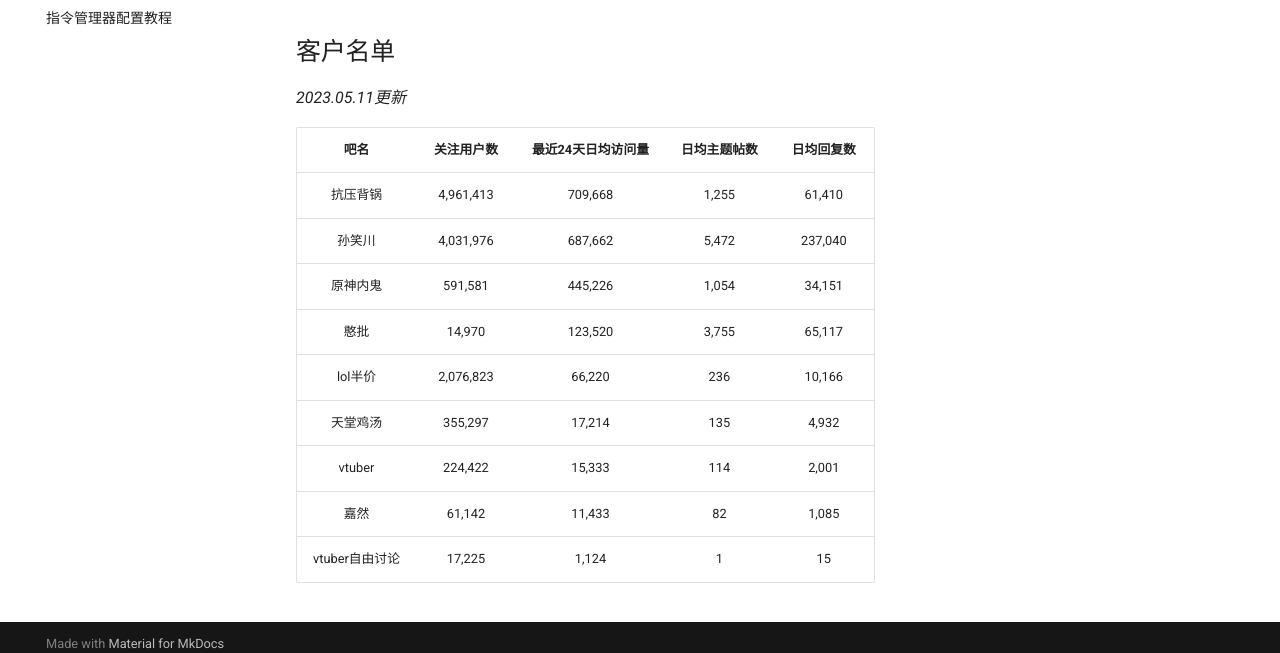
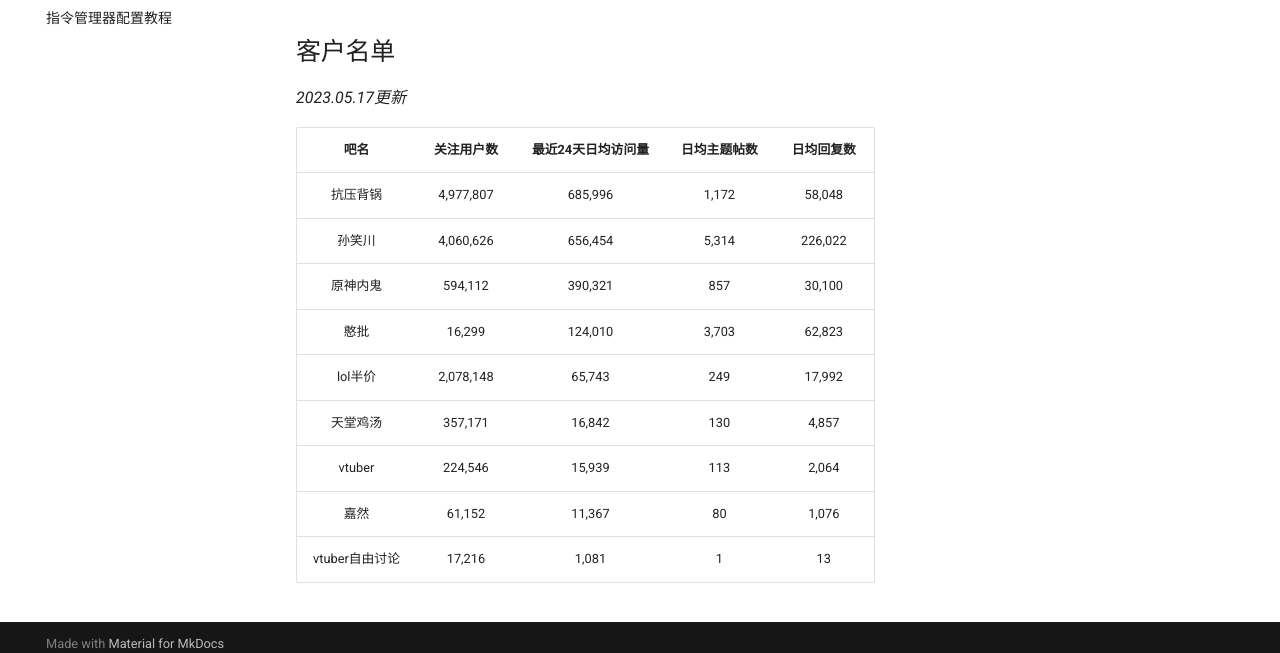
Before and after one commit to lumina37/aiotieba-reviewer, an MkDocs documentation site: the page built from docs/index.md, in a window 1280 px wide and 900 px high, scrolled down 617 px. Shown: the part 233-886 px from the top of the window. Built offline with MkDocs 1.6.1 and Material for MkDocs 9.7.7, drawn with Linux system fonts in a browser that asks for light colours; comment, search, counter and statistics services are not loaded.

```diff
--- a/docs/index.md
+++ b/docs/index.md
@@ -25,16 +25,16 @@ pip install .
 
 ## 客户名单
 
-*2023.05.11更新*
+*2023.05.17更新*
 
 |      吧名      | 关注用户数 | 最近24天日均访问量 | 日均主题帖数 | 日均回复数 |
 | :------------: | :--------: | :----------------: | :----------: | :--------: |
-|    抗压背锅    | 4,961,413  |      709,668       |    1,255     |   61,410   |
-|     孙笑川     | 4,031,976  |      687,662       |    5,472     |  237,040   |
-|    原神内鬼    |  591,581   |      445,226       |    1,054     |   34,151   |
-|      憨批      |   14,970   |      123,520       |    3,755     |   65,117   |
-|    lol半价     | 2,076,823  |       66,220       |     236      |   10,166   |
-|    天堂鸡汤    |  355,297   |       17,214       |     135      |   4,932    |
-|     vtuber     |  224,422   |       15,333       |     114      |   2,001    |
-|      嘉然      |   61,142   |       11,433       |      82      |   1,085    |
-| vtuber自由讨论 |   17,225   |       1,124        |      1       |     15     |
+|    抗压背锅    | 4,977,807  |      685,996       |    1,172     |   58,048   |
+|     孙笑川     | 4,060,626  |      656,454       |    5,314     |  226,022   |
+|    原神内鬼    |  594,112   |      390,321       |     857      |   30,100   |
+|      憨批      |   16,299   |      124,010       |    3,703     |   62,823   |
+|    lol半价     | 2,078,148  |       65,743       |     249      |   17,992   |
+|    天堂鸡汤    |  357,171   |       16,842       |     130      |   4,857    |
+|     vtuber     |  224,546   |       15,939       |     113      |   2,064    |
+|      嘉然      |   61,152   |       11,367       |      80      |   1,076    |
+| vtuber自由讨论 |   17,216   |       1,081        |      1       |     13     |
```
Also changed, not shown: README.md (+10 -10 lines).
